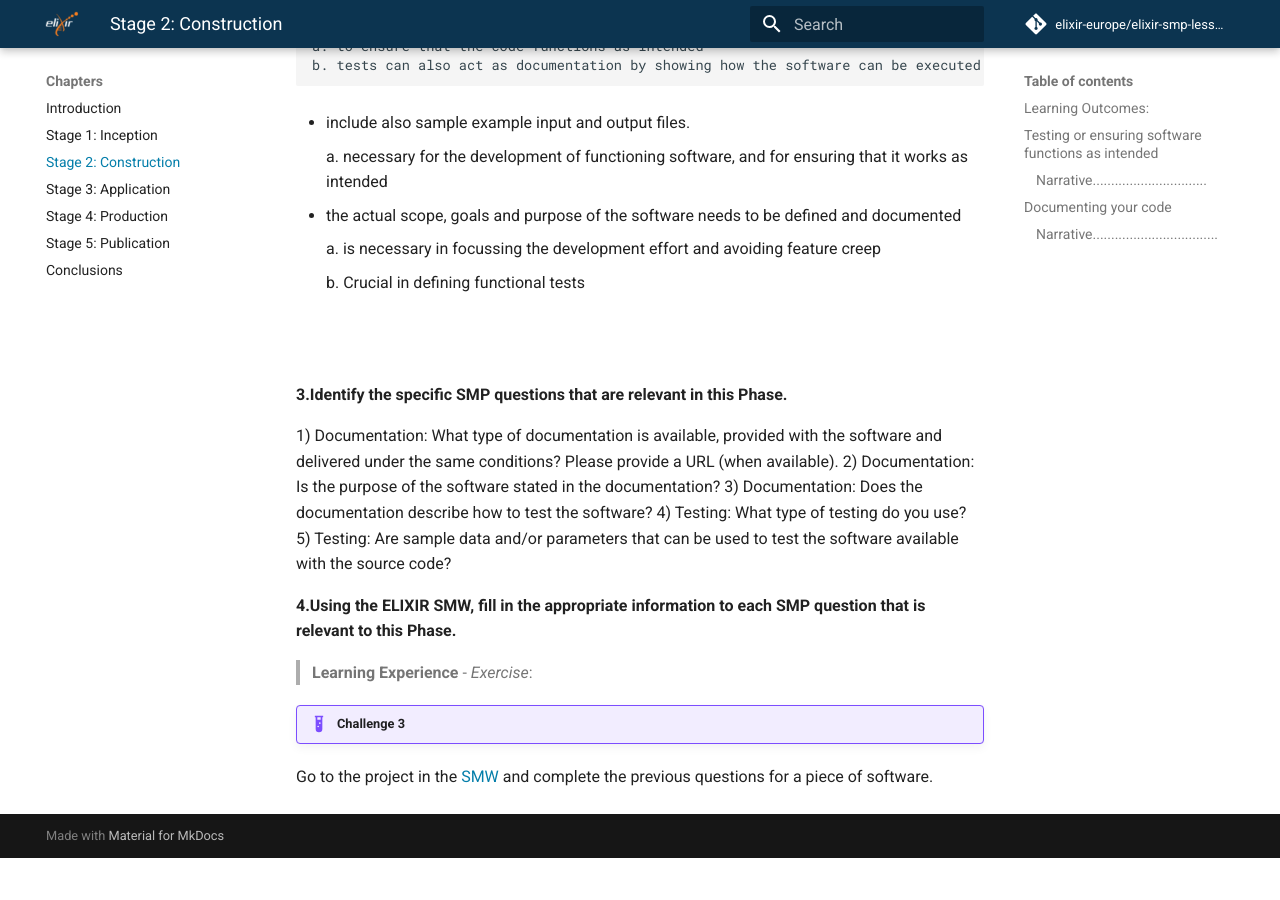
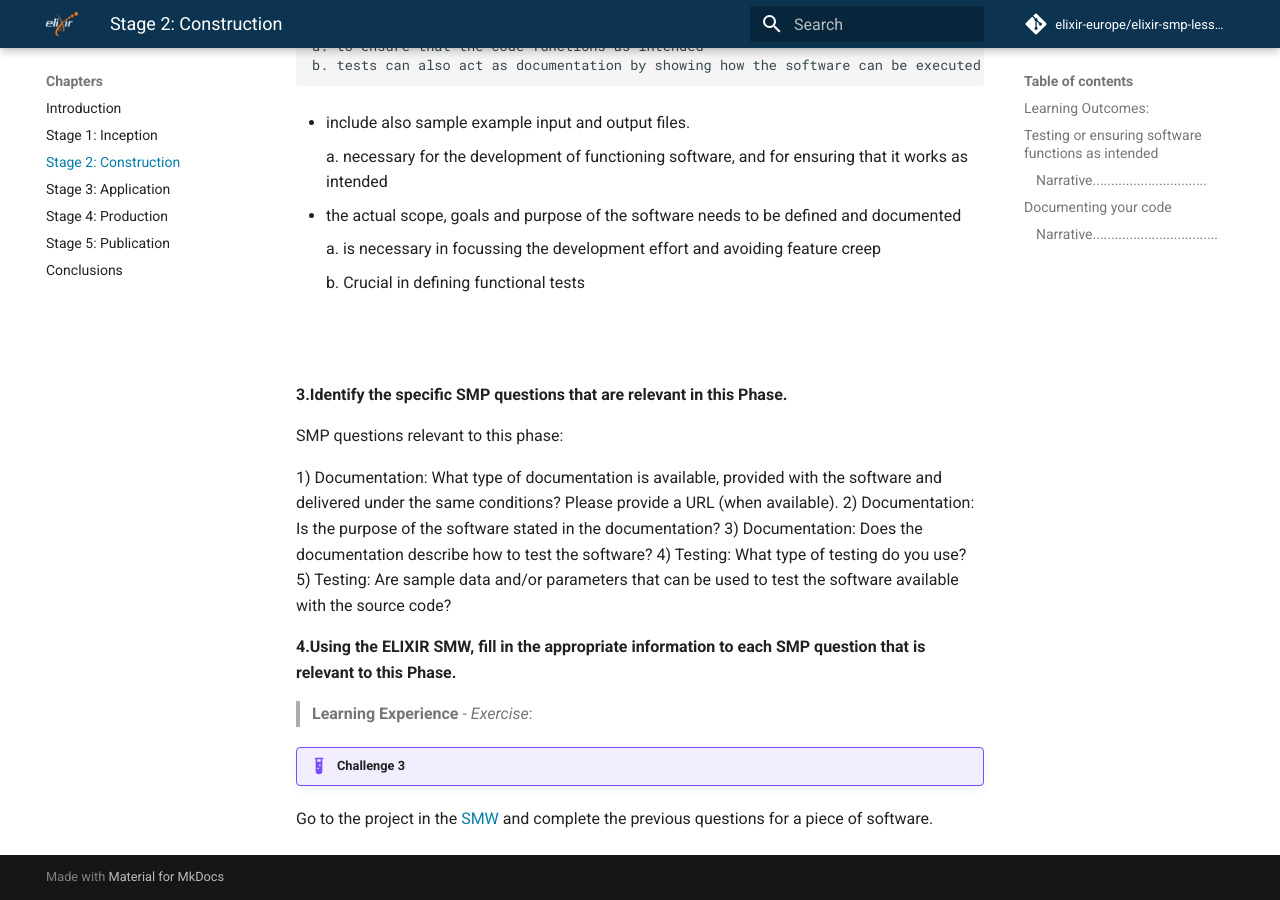
Before and after one commit to elixir-europe/elixir-smp-lesson, an MkDocs documentation site: the page built from docs/chapters/stage2_construction.md, in a window 1280 px wide and 900 px high, scrolled down 1847 px. Built offline with MkDocs 1.6.1 and Material for MkDocs 9.7.7, drawn with Linux system fonts in a browser that asks for light colours; comment, search, counter and statistics services are not loaded; before the commit the page ends 2705 px from its top, so only the background shows below that.

Commit message:
Update stage2_construction.md

```diff
--- a/docs/chapters/stage2_construction.md
+++ b/docs/chapters/stage2_construction.md
@@ -78,6 +78,8 @@ During the Construction phase, there are two main types of decisions that should
 
 **3.Identify the specific SMP questions that are relevant in this Phase.**
 
+SMP questions relevant to this phase:
+
 1) Documentation: What type of documentation is available, provided with the software and delivered under the same conditions? Please provide a URL (when available).
 2) Documentation: Is the purpose of the software stated in the documentation?
 3) Documentation: Does the documentation describe how to test the software?
```
